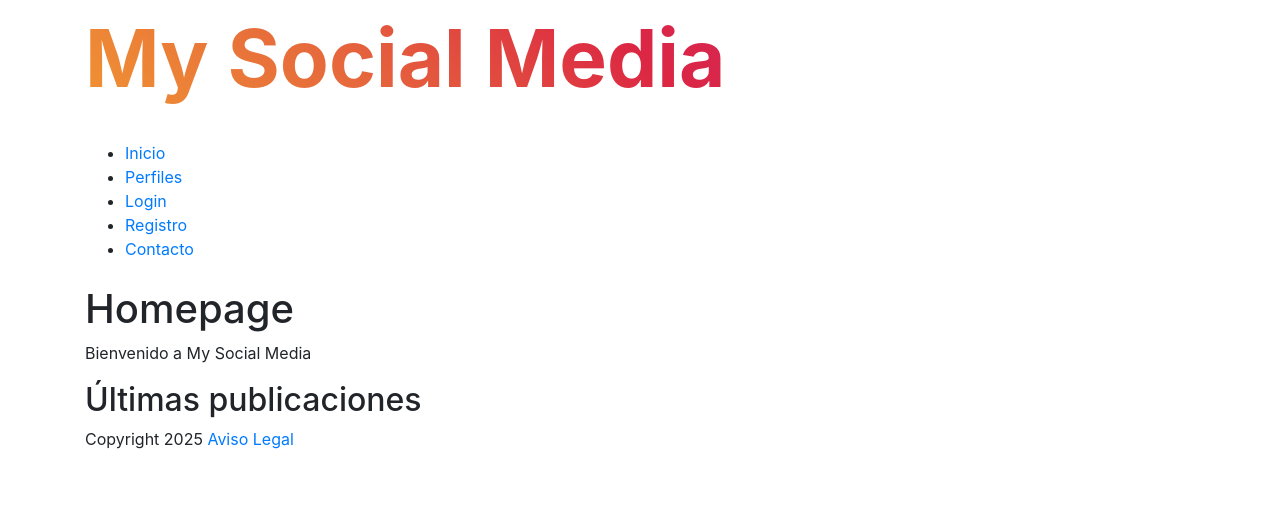
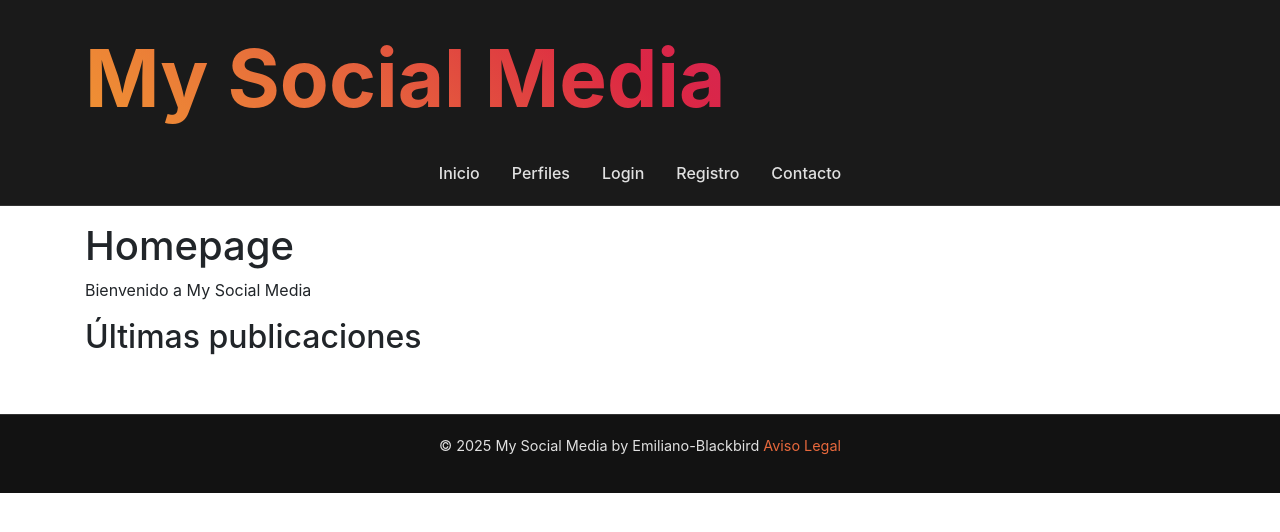
Before and after one commit to Emiliano-Blackbird/My-social-media-project, a Django app: page / in a window 1280 px wide. Shown: the top 532 px of the page. Run offline with Django 4.2, Linux system fonts and the light colour scheme; data that the repository does not hold is empty.

Commit message:
add styles for _footer, _header & nav

```diff
--- a/my_socialmedia_django/settings.py
+++ b/my_socialmedia_django/settings.py
@@ -110,6 +110,10 @@ USE_TZ = True
 
 STATIC_URL = 'static/'
 
+STATICFILES_DIRS = [
+    BASE_DIR / 'static',
+]  # Directory for static files (added for Emi Blackbird's project)
+
 # Default primary key field type
 # https://docs.djangoproject.com/en/4.2/ref/settings/#default-auto-field
 
--- a/my_socialmedia_django/templates/_includes/_footer.html
+++ b/my_socialmedia_django/templates/_includes/_footer.html
@@ -1,5 +1,7 @@
-<footer>
+<footer class="site-footer">
   <div class="container">
-    <p>Copyright 2025 <a href="{% url "legal" %}">Aviso Legal</a></p>
+    <p>© 2025 My Social Media by Emiliano-Blackbird
+      <a href="{% url 'legal' %}">Aviso Legal</a>
+    </p>
   </div>
 </footer>
--- a/my_socialmedia_django/templates/_includes/_header.html
+++ b/my_socialmedia_django/templates/_includes/_header.html
@@ -1,31 +1,25 @@
-<header>
+<header class="site-header">
   <div class="container">
-    <h1 style="
-    font-size: 5rem;
-    background: linear-gradient(45deg, #f09433 0%, #e6683c 25%, #dc2743 50%, #cc2366 75%, #bc1888 100%);
-    -webkit-background-clip: text;
-    -webkit-text-fill-color: transparent;
-    font-weight: bold;
-    margin-bottom: 25px;
-    padding: 10px 0;
-  ">
-    My Social Media
-  </h1>
+    <h1 class="site-title">
+      My Social Media
+    </h1>
 
-    <nav>
+    <nav class="main-nav">
       <ul>
-        <li><a href="{% url "home" %}">Inicio</a></li>
-        <li><a href="{% url "profile_list" %}">Perfiles</a></li>
+        <li><a href="{% url 'home' %}">Inicio</a></li>
+        <li><a href="{% url 'profile_list' %}">Perfiles</a></li>
 
         {% if not request.user.is_authenticated %}
-          <li><a href="{% url "login" %}">Login</a></li>
-          <li><a href="{% url "register" %}">Registro</a></li>
+          <li><a href="{% url 'login' %}">Login</a></li>
+          <li><a href="{% url 'register' %}">Registro</a></li>
         {% endif %}
-        <li><a href="{% url "contact" %}">Contacto</a></li>
+
+        <li><a href="{% url 'contact' %}">Contacto</a></li>
+
         {% if request.user.is_authenticated %}
           <li><a href="{% url 'post_create' %}">Publicar</a></li>
           <li><a href="{% url 'profile_detail' request.user.profile.pk %}">Mi perfil</a></li>
-          <li><a href="{% url "logout" %}">Cerrar sesión</a></li>
+          <li><a href="{% url 'logout' %}">Cerrar sesión</a></li>
         {% endif %}
       </ul>
     </nav>
--- a/my_socialmedia_django/templates/general/layout.html
+++ b/my_socialmedia_django/templates/general/layout.html
@@ -9,13 +9,10 @@
             crossorigin="anonymous">
     <link rel="stylesheet" href="https://cdn.jsdelivr.net/npm/bootstrap-icons@1.10.5/font/bootstrap-icons.css">
 
-    <style>
-        .likeButton {
-            text-decoration: none;
-            color: black;
-        }
-    </style>
+    {% load static %}
+    <link rel="stylesheet" href="{% static 'css/styles.css' %}">  <!-- Link to custom CSS file -->
 </head>
+
 <body>
     {% include '_includes/_header.html' %}
 
@@ -53,4 +50,5 @@
         });
     </script>
 </body>
+
 </html>
--- /dev/null
+++ b/static/css/styles.css
@@ -0,0 +1,149 @@
+/* static/css/styles.css */
+.likeButton {
+    text-decoration: none;
+    color: rgb(0, 0, 0);
+}
+
+/* Estilos generales para footer*/
+.site-footer {
+  background-color: #121212;
+  color: #e0e0e0;
+  padding: 20px 0;
+  text-align: center;
+  font-size: 0.9rem;
+  border-top: 1px solid #333;
+  margin-top: 50px;
+}
+
+.site-footer a {
+  color: #e6683c;
+  text-decoration: none;
+}
+
+.site-footer a:hover {
+  color: #f09433;
+  text-decoration: underline;
+}
+
+.site-footer .container {
+  max-width: 800px;
+  margin: 0 auto;
+}
+
+/* Estilos generales para el header + nav */
+.site-header {
+  background-color: #1a1a1a;
+  padding: 20px 0;
+  border-bottom: 1px solid #333;
+}
+
+.site-title {
+  font-size: 5rem;
+  font-weight: bold;
+  margin-bottom: 25px;
+  padding: 10px 0;
+  background: linear-gradient(45deg, #f09433 0%, #e6683c 25%, #dc2743 50%, #cc2366 75%, #bc1888 100%);
+  -webkit-background-clip: text;
+  -webkit-text-fill-color: transparent;
+}
+
+.main-nav ul {
+  list-style: none;
+  padding: 0;
+  margin: 0;
+  display: flex;
+  justify-content: center;
+  flex-wrap: wrap;
+  gap: 2rem;
+}
+
+.main-nav li {
+  display: inline-block;
+}
+
+.main-nav a {
+  color: #e0e0e0;
+  text-decoration: none;
+  font-weight: 500;
+  transition: color 0.3s;
+}
+
+.main-nav a:hover {
+  color: #f09433;
+}
+
+/* Estilos para los posts */
+article {
+  margin-bottom: 30px;
+  margin-top: 30px;;
+  transition: transform 0.2s ease-in-out;
+}
+
+article:hover {
+  transform: translateY(-5px); /* efecto al pasar el mouse */
+}
+
+article .feed-text span.font-weight-bold {
+  color: #f09433; /* Nombre del usuario */
+  font-weight: bold;
+}
+
+article .time {
+  font-size: 0.8rem;
+  color: #aaa;
+}
+
+article .feed-icon i {
+  font-size: 1.2rem;
+  cursor: pointer;
+  color: #999;
+}
+
+article .feed-image img {
+  width: 100%;
+  height: auto;
+  border-radius: 8px;
+}
+
+article .feed-image p {
+  font-size: 0.95rem;
+  color: #1f1f1f; /* Color del texto del post */
+  margin-top: 10px;
+  padding: 0 10px;
+}
+
+article footer {
+  border-top: 1px solid #333;
+  padding-top: 10px;
+}
+
+article footer a.likeButton {
+  color: #e6683c;
+  font-weight: bold;
+  transition: color 0.3s;
+}
+
+article footer a.likeButton:hover {
+  color: #f09433;
+}
+
+article .bi-heart,
+article .bi-heart-fill,
+article .bi-chat-dots {
+  font-size: 1.2rem;
+  margin-left: 5px;
+}
+
+article .btn-primary {
+  background: linear-gradient(45deg, #f09433, #dc2743);
+  border: none;
+  font-weight: bold;
+  padding: 5px 15px;
+  border-radius: 20px;
+  transition: background 0.3s ease-in-out;
+}
+
+article .btn-primary:hover {
+  background: linear-gradient(45deg, #cc2366, #bc1888);
+  color: #fff;
+}
```
